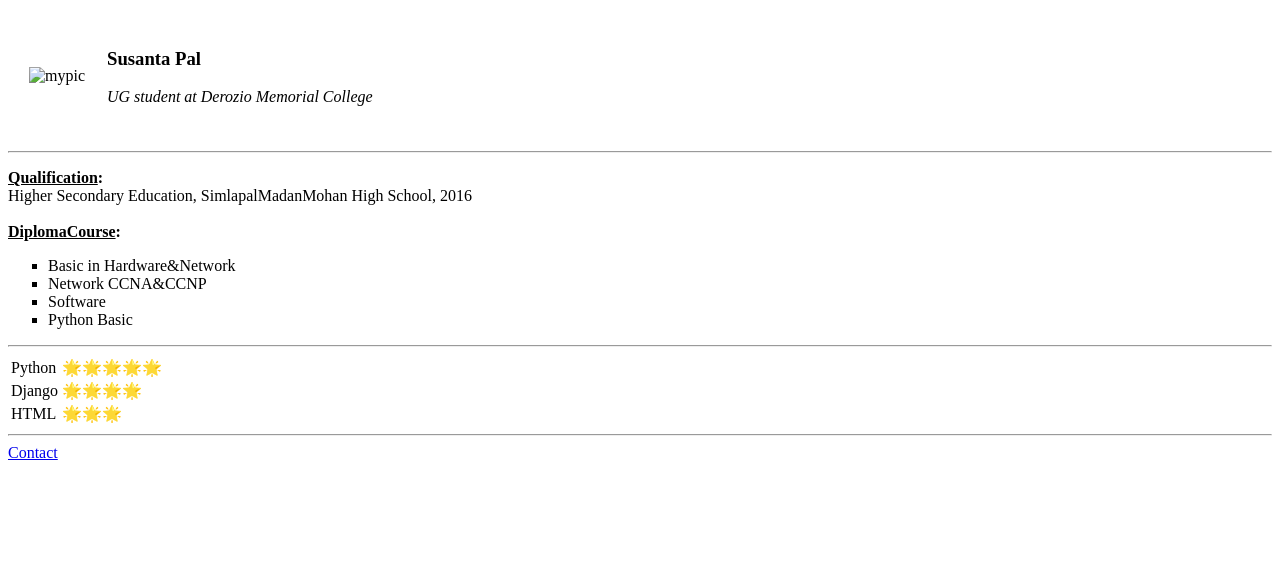
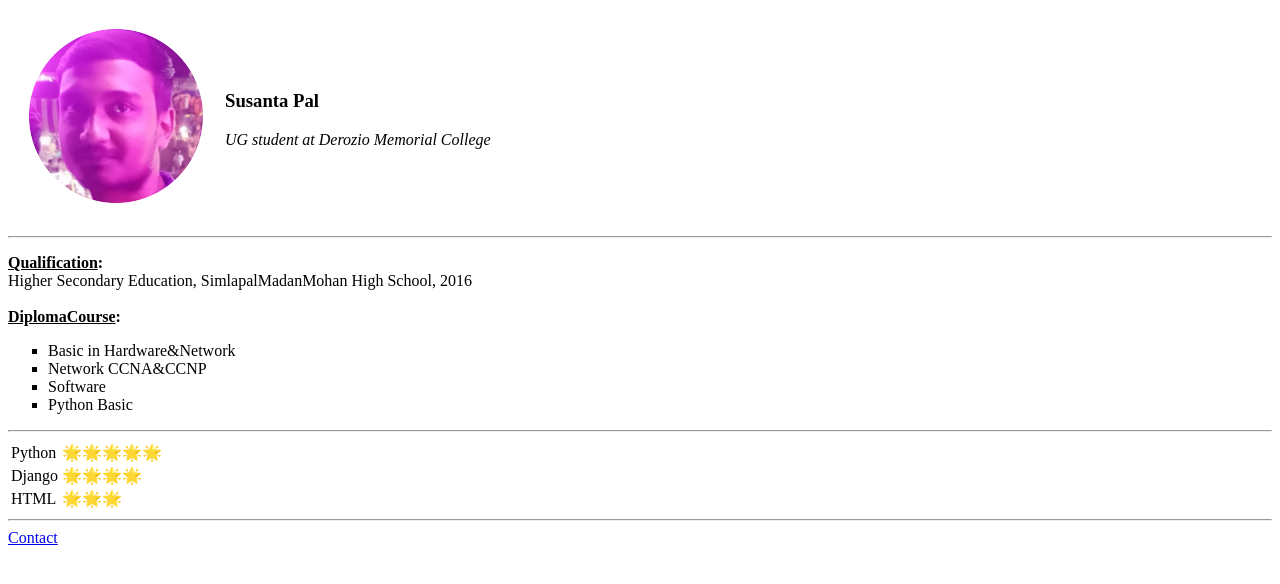
Before and after one commit to susanta001/cv, a plain HTML site: page index.html in a window 1280 px wide. Drawn offline with Linux system fonts and the light colour scheme.

Commit message:
Update index.html

```diff
--- a/index.html
+++ b/index.html
@@ -10,7 +10,7 @@
     <table cellspacing="20">
         <tr>
             <td>
-                <img src="mypic.png" alt="mypic">
+                <img src="images/mypic.png" alt="mypic">
             </td>
             <td>
                 <h3>Susanta Pal</h3>
```
